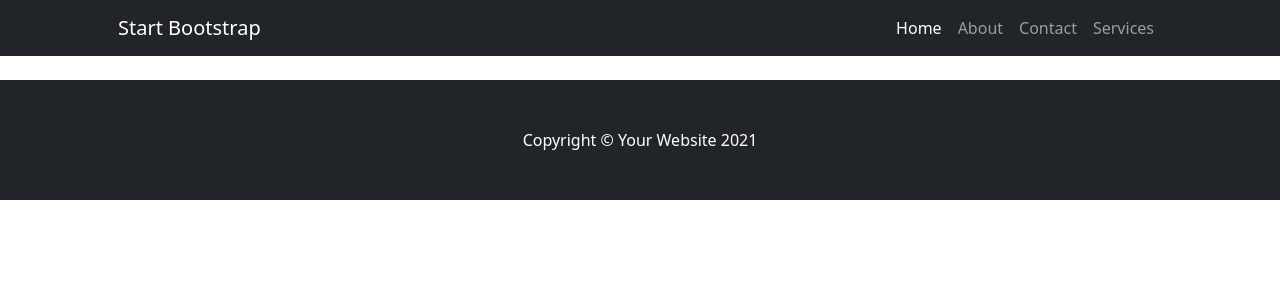
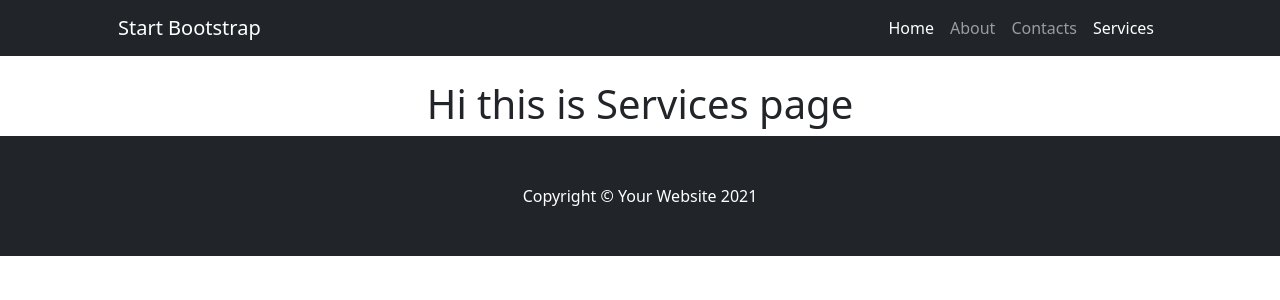
Before and after one commit to sajib-4414/BlogApp-React-Front-End, a React (Create React App) app: page /services in a window 1280 px wide. Shown: the top 300 px of the page. Built offline with nearby package versions, Linux system fonts and the light colour scheme.

Commit message:
dummy pages are added

```diff
--- a/src/App.js
+++ b/src/App.js
@@ -4,6 +4,10 @@ import {BrowserRouter, Route, Switch , Redirect} from 'react-router-dom';
 import 'bootstrap/dist/css/bootstrap.min.css';
 import NavigationBar from '../src/components/NavigationBar'
 import Home from '../src/components/Home'
+import About from '../src/components/About'
+import NotFound from '../src/components/NotFound'
+import Contacts from '../src/components/Contacts'
+import Services from '../src/components/Services'
 
 function App() {
   return (
@@ -19,6 +23,10 @@ function App() {
            {/*Content row*/}
             <Switch>
               <Route exact path="/" component={Home}></Route>
+              <Route exact path="/about" component={About}></Route>
+                <Route exact path="/contacts" component={Contacts}></Route>
+                <Route exact path="/services" component={Services}></Route>
+              <Route component={NotFound} />
             </Switch>
           </div>
           {/*Footer*/}
--- /dev/null
+++ b/src/components/Contacts.js
@@ -0,0 +1,8 @@
+function Contacts(){
+    return(
+        <div>
+            This is contacts page
+        </div>
+    )
+}
+export default Contacts
--- a/src/components/NavigationBar.js
+++ b/src/components/NavigationBar.js
@@ -10,13 +10,15 @@ function NavigationBar(){
                     className="navbar-toggler-icon"></span></button>
                 <div className="collapse navbar-collapse" id="navbarSupportedContent">
                     <ul className="navbar-nav ms-auto mb-2 mb-lg-0">
-                        {/*<li className="nav-item"><a className="nav-link active" aria-current="page" href="#!">Home</a>*/}
-                        {/*</li>*/}
                         <li className="nav-item"><NavLink activeClassName="active" className="nav-link" aria-current="page" to={'/'}>Home</NavLink>
                         </li>
-                        <li className="nav-item"><a className="nav-link" href="#!">About</a></li>
-                        <li className="nav-item"><a className="nav-link" href="#!">Contact</a></li>
-                        <li className="nav-item"><a className="nav-link" href="#!">Services</a></li>
+                        <li className="nav-item"><NavLink activeClassName="active" className="nav-link" aria-current="page" to={'/about'}>About</NavLink>
+                        </li>
+                        <li className="nav-item"><NavLink activeClassName="active" className="nav-link" aria-current="page" to={'/contacts'}>Contacts</NavLink>
+                        </li>
+                        <li className="nav-item"><NavLink activeClassName="active" className="nav-link" aria-current="page" to={'/services'}>Services</NavLink>
+                        </li>
+
                     </ul>
                 </div>
             </div>
--- /dev/null
+++ b/src/components/NotFound.js
@@ -0,0 +1,8 @@
+function NotFound(){
+    return(
+        <div>
+            Sorry we could not find the page you were looking for
+        </div>
+    )
+}
+export default NotFound
--- /dev/null
+++ b/src/components/Services.js
@@ -0,0 +1,6 @@
+function About(){
+    return (
+        <h1>Hi this is Services page</h1>
+    )
+}
+export default About
```
